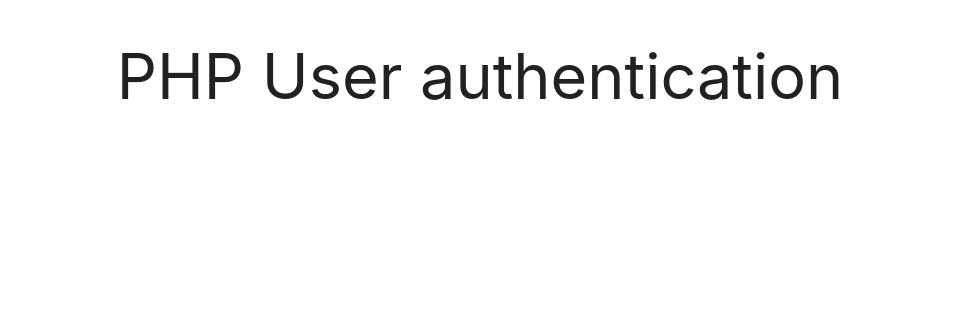
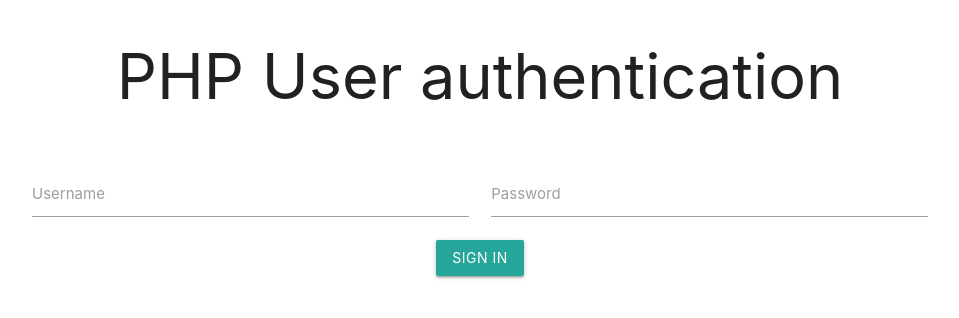
Before and after one commit to oFuterman/PHP-user-auth, a PHP site: page / in a window 1280 px wide. Shown: the top 318 px of the page, without its empty margins (160-1119 px from the left). Run offline with PHP 8.4, Linux system fonts and the light colour scheme.

Commit message:
shit works

```diff
--- a/index.php
+++ b/index.php
@@ -15,6 +15,22 @@
 <body>
     <div class="container">
         <h1 class="center">PHP User authentication</h1>
+        <div class="row"></div>
+        <form action="./auth.php" method="POST" class="col s12">
+            <div class="row">
+                <div class="input-field col s6">
+                    <input id="username" type="text" name="username">
+                    <label for="username">Username</label>
+                </div>
+                <div class="input-field col s6">
+                    <input id="password" type="password" name="password">
+                    <label for="password">Password</label>
+                </div>
+                <div class="row center">
+                    <button class="btn">Sign In</button>
+                </div>
+            </div>
+        </form>
     </div>
 </body>
 </html>
```
Also changed, not shown: auth.php (added, +12 -0 lines), user_data.php (added, +21 -0 lines).
